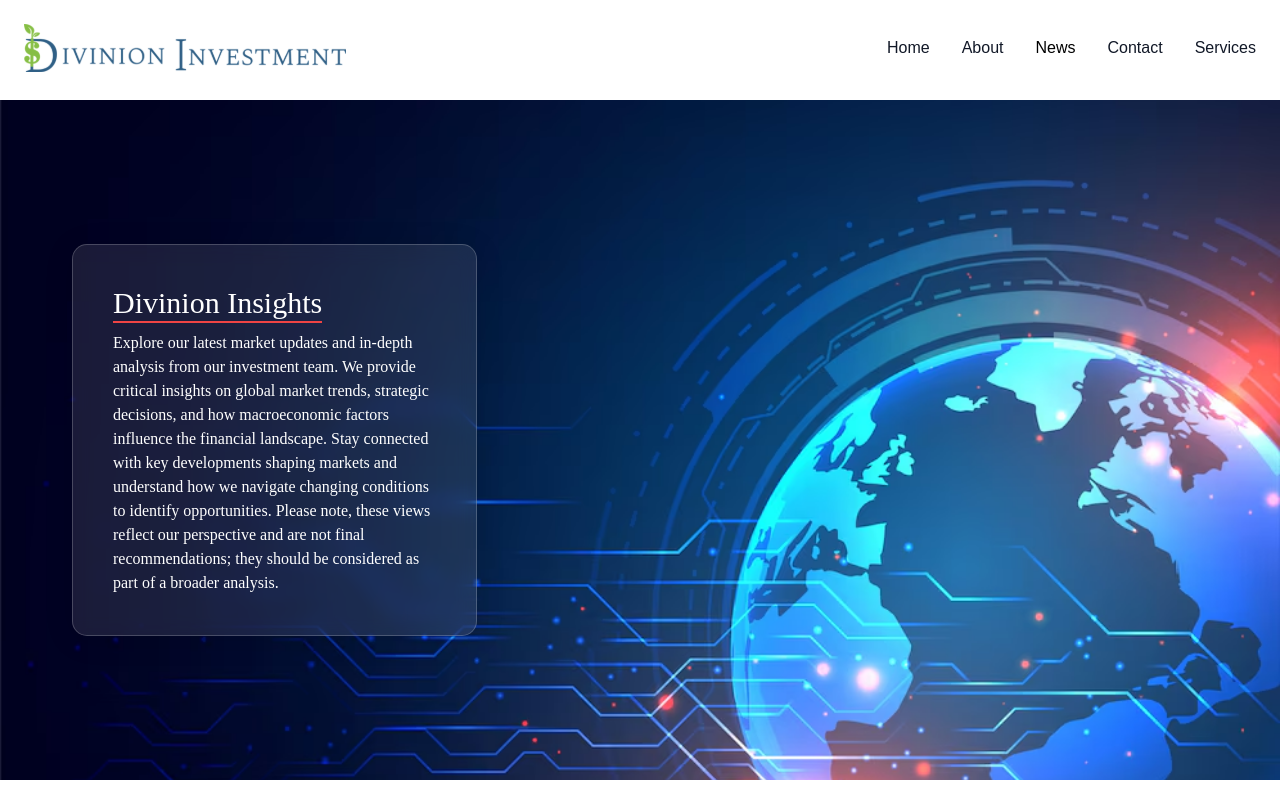
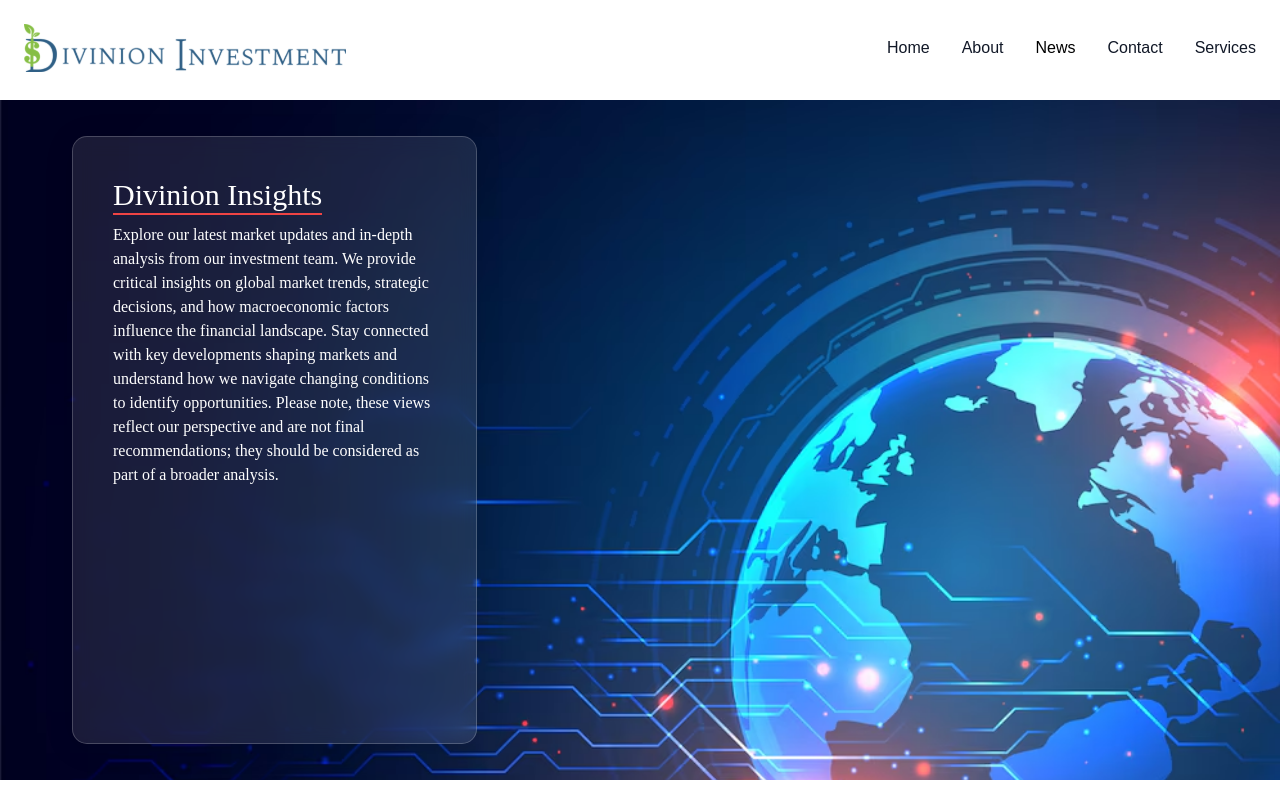
Before and after one commit to neilcarnac/divinion, a React (Vite) app: page /blog in a window 1280 px wide. Shown: the top 800 px of the page. Built offline with nearby package versions, Linux system fonts and the light colour scheme; no server answers; the database is empty.

Commit message:
some changes in the css again

```diff
--- a/src/Components/NewsBanOne.jsx
+++ b/src/Components/NewsBanOne.jsx
@@ -10,7 +10,7 @@ const NewsBanOne = () => {
                     className="absolute top-0 left-0 w-full h-full object-cover transform scale-x-[-1] z-[-1]"
                 />
 
-                <div className="flex font-joe flex-col justify-between m-10 p-10 rounded-lg lg:w-1/3 w-2/3 my-auto h-[76-80vh]"
+                <div className="flex font-joe flex-col justify-between m-10 p-10 rounded-lg lg:w-1/3 w-2/3 my-auto h-[76vh]"
                     style={{
                         background: 'rgba(255, 255, 255, 0.1)',
                         backdropFilter: 'blur(10px)',
```
